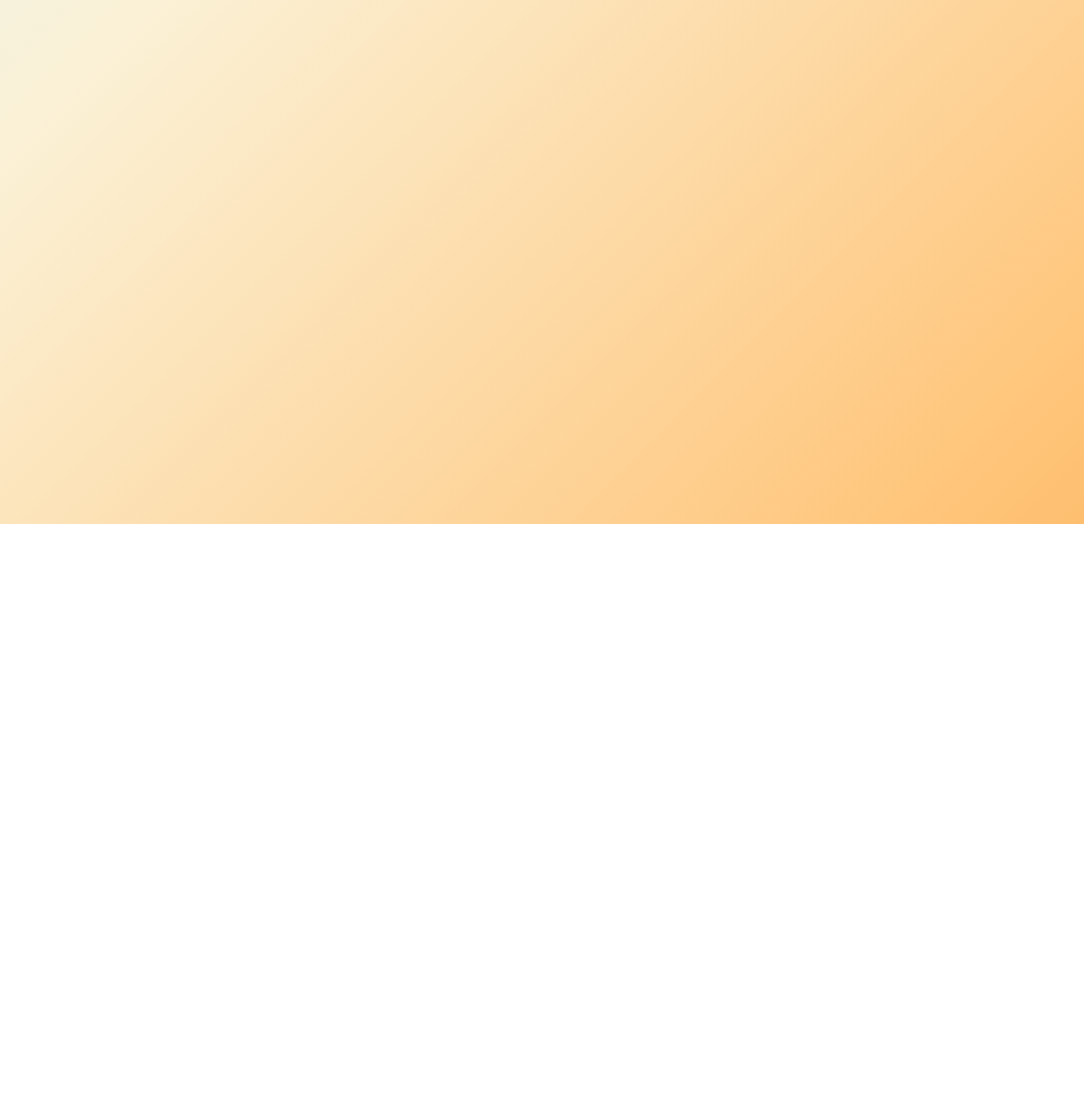
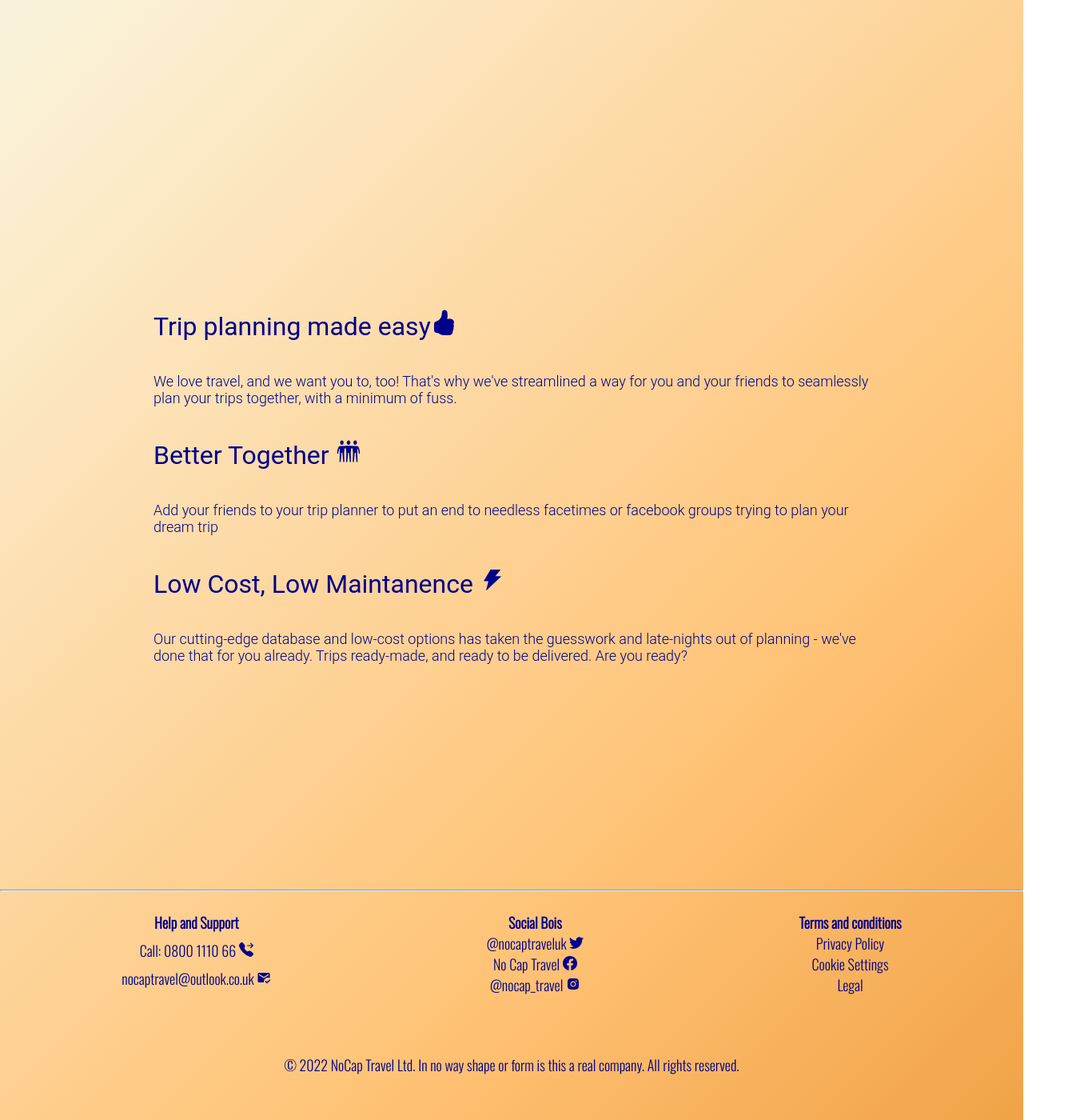
Before and after one commit to Anabela-Lima/capstone_frontend, a React (Create React App) app: page /Home in a window 1280 px wide. Shown: the part 145-1545 px from the top of the page at 80% size, 1356 px wide, since content can reach past the window. Before the commit the page ends 800 px from the top, so only its background shows below. Built offline with nearby package versions, Linux system fonts and the light colour scheme.

Commit message:
homepage progress

```diff
--- a/public/index.html
+++ b/public/index.html
@@ -1,5 +1,6 @@
 <!DOCTYPE html>
 <html id="background1">
+  <link href="https://fonts.googleapis.com/css2?family=Oswald:wght@200;300&display=swap" rel="stylesheet">
   <body>
     <div id="root"></div>
     <!--
--- a/src/App.css
+++ b/src/App.css
@@ -41,7 +41,7 @@
 }
 
 button:hover{
-  border: 2px solid #104F55;
+  border: 2px solid #0cdaf5;
   background-color: rgba(365,365,365,0.5);
   cursor: pointer;
   color: darkblue;
@@ -51,8 +51,6 @@ button:hover{
 }
 
 .buttonDesign{
-    width: 100%;
-    height: 100%;
     background-size: 100% 100%;
     background-image: linear-gradient(
           -45deg,
@@ -84,12 +82,10 @@ button:focus{
 #navBar{
   padding-left: 1cm;
   padding-right: 1cm;
-  padding-top: 1cm;
-  padding-bottom: 1cm;
+  padding-top: 2cm;
+  padding-bottom: 0%;
   display: flex;
-  justify-content:center;
-  width: 100%;
-  height: 100%;
+  justify-content: center;
 }
 
 .header{
@@ -101,6 +97,68 @@ button:focus{
   font-weight: 200;
   color: white;
   font-size: 40px;
+}
+
+.homeTitle{
+  position: absolute;
+  top: 30%;
+  left: 50%;
+  transform: translate(-50%, -50%);
+  font-family: 'Roboto', sans-serif;
+  font-weight: 200;
+  color: white;
+  font-size: 40px;
+}
+
+#homePara1{
+  position: relative;
+  flex-direction: column;
+  flex-wrap: wrap;
+  padding-top: 30%;
+  padding-left: 15%;
+  padding-right: 15%;
+  justify-content: center;
+  font-family: 'Roboto', sans-serif;
+  color: darkblue;
+}
+
+#homePara2{
+  position: relative;
+  flex-direction: column;
+  flex-wrap:wrap;
+  padding-left: 15%;
+  padding-right: 15%;
+  justify-content: center;
+  font-family: 'Roboto', sans-serif;
+  color: darkblue;
+}
+
+#homePara3{
+  position: relative;
+  flex-direction: column;
+  flex-wrap:wrap;
+  padding-left: 15%;
+  padding-right: 15%;
+  padding-bottom: 20%;
+  justify-content: center;
+  font-family: 'Roboto', sans-serif;
+  color: darkblue;
+}
+
+.p{
+  font-family: 'Roboto', sans-serif;
+  font-weight: 300;
+  color: darkblue;
+  font-size: large;
+}
+
+.homeHeader{
+  font-family: 'Roboto', sans-serif;
+  font-weight: 400;
+  color: darkblue;
+  display: inline-block;
+  font-size: xx-large;
+  justify-content: space-between;
 }
 
 #head1,#head2,#head3, #head4, #head5{
@@ -244,13 +302,50 @@ button:focus{
 }
 
 #footer{
-  font-family: 'Roboto', sans-serif;
   font-size: 1.2em;
   color: darkblue;
-  position: fixed;
+  display: inline-flex;
+  justify-content: space-around;
+  width: 100%;
+  text-align: center;
+  margin-left: auto;
+  margin-right: auto;
+  font-family: 'Oswald', sans-serif;
+  font-weight: 300;
+}
 
-  -webkit-transform: translate(95vw,90vh);
-  -moz-transform: translate(95vw,90vh);
-  transform: translate(95vw,90vh);
-  transform: translate(95vw,90vh);
+.helpline{
+  display: grid;
+  justify-content: right;
+  font-size: large;
+  padding-left: 1cm;
 }
+
+.socials{
+  display: grid;
+  justify-content: center;
+  font-size: large;
+}
+
+.Legalstuff{
+  display: grid;
+  justify-content: left;
+  padding-right: 1cm;
+  font-size: large;
+}
+
+.copyrights{
+    display: grid;
+    justify-content: center;
+    padding-top: 1cm;
+    padding-bottom: 1cm;
+    font-size: large;
+}
+
+.li{
+  list-style-type: none;
+}
+
+.ul{
+    list-style-type: none;
+}
--- a/src/App.js
+++ b/src/App.js
@@ -1,7 +1,7 @@
 import './App.css';
 import { BrowserRouter, Routes, Route, Link } from 'react-router-dom';
-import Home from './Home';
-import Landing from './Landing';
+import Home from './components/Home';
+import Landing from './components/Landing';
 
 function App() {
   return (
--- a/src/Home.js
+++ /dev/null
@@ -1,31 +0,0 @@
-
-import { Link } from "react-router-dom";
-import NavBar from "./NavBar";
-import {GiStripedSun} from "react-icons/gi";
-import {FaPaperPlane} from "react-icons/fa";
-import {MdWavingHand} from "react-icons/md";
-import {HiLightBulb} from "react-icons/hi";
-import {FaBookOpen} from "react-icons/fa";
-
-const Home = () => {
-
-return(
-    <>
-    <header>
-        <NavBar />
-    </header>
-    <main>
-        <div>
-            <p id='head1' className="header">Hello <MdWavingHand/></p>
-            <p id='head2' className="header">Need to get away? <FaPaperPlane/></p>
-            <p id='head3' className="header">Need some inspiration? <HiLightBulb/></p>
-            <p id='head4' className="header">You've come to the right place! <FaBookOpen/></p>
-            <p id='head5' className="header">Welcome to NoCap Travel <GiStripedSun/></p>
-        </div>
-    </main>
-    </>
-);
-
-}
-
-export default Home;
--- /dev/null
+++ b/src/components/Home.js
@@ -0,0 +1,79 @@
+
+import { Link } from "react-router-dom";
+import NavBar from "../NavBar";
+import {GiStripedSun} from "react-icons/gi";
+import {FaPaperPlane} from "react-icons/fa";
+import {MdWavingHand} from "react-icons/md";
+import {HiLightBulb} from "react-icons/hi";
+import {FaBookOpen} from "react-icons/fa";
+import {BsFillHandThumbsUpFill} from "react-icons/bs";
+import {GiThreeFriends} from "react-icons/gi";
+import {AiFillThunderbolt} from "react-icons/ai";
+import {BsTwitter} from "react-icons/bs";
+import {BsFacebook} from "react-icons/bs";
+import {MdMarkEmailRead} from "react-icons/md";
+import {AiFillInstagram} from "react-icons/ai";
+import {BsFillTelephoneForwardFill} from "react-icons/bs";
+
+const Home = () => {
+
+return(
+    <>
+    <header>
+        <NavBar />
+    </header>
+    <main id="main">
+        <div>
+            <p id='head1' className="homeTitle">Hello <MdWavingHand/></p>
+            <p id='head2' className="homeTitle">Need to get away? <FaPaperPlane/></p>
+            <p id='head3' className="homeTitle">Need some inspiration? <HiLightBulb/></p>
+            <p id='head4' className="homeTitle">You've come to the right place! <FaBookOpen/></p>
+            <p id='head5' className="homeTitle">Welcome to NoCap Travel <GiStripedSun/></p>
+        </div>
+        <div id="homePara1">
+            <h1 className="homeHeader">Trip planning made easy<BsFillHandThumbsUpFill/></h1>
+            <p className="p">We love travel, and we want you to, too! That's why we've streamlined a way for you and your friends to seamlessly plan your trips together, with a minimum of fuss.</p>
+        </div>
+        <div id="homePara2">
+            <h1 className="homeHeader">Better Together <GiThreeFriends/></h1>
+            <p className="p">Add your friends to your trip planner to put an end to needless facetimes or facebook groups trying to plan your dream trip</p>
+        </div>
+        <div id="homePara3">
+            <h1 className="homeHeader">Low Cost, Low Maintanence <AiFillThunderbolt/></h1>
+            <p className="p">Our cutting-edge database and low-cost options has taken the guesswork and late-nights out of planning - we've done that for you already. Trips ready-made, and ready to be delivered. Are you ready?</p>
+        </div>
+    </main>
+    <hr/>
+    <footer id="footer">
+        <ul className="helpline">
+            <li className="li"> <strong>Help and Support</strong></li>
+            <li className="li"> Call: 0800 1110 66 <BsFillTelephoneForwardFill/></li>
+            <li className="li">nocaptravel@outlook.co.uk <MdMarkEmailRead/></li>
+        </ul>
+
+        <ul className="socials">
+            <li className="li"><strong>Social Bois</strong></li>
+            <li className="li">@nocaptraveluk <BsTwitter/></li>
+            <li className="li">No Cap Travel <BsFacebook/></li>
+            <li className="li">@nocap_travel <AiFillInstagram/></li>
+        </ul>
+
+            <ul className="Legalstuff">
+                    <li className="li"><strong>Terms and conditions</strong></li>
+                    <li className="li"> Privacy Policy </li>
+                    <li className="li"> Cookie Settings </li>
+                    <li className="li"> Legal </li>
+            </ul>
+
+    </footer>
+        <div id="footer">
+            <p className="copyrights">
+                © 2022 NoCap Travel Ltd. In no way shape or form is this a real company. All rights reserved.
+            </p>
+        </div>
+    </>
+);
+
+}
+
+export default Home;
```
Also changed, not shown: src/components/Landing.js (renamed from src/Landing.js).
